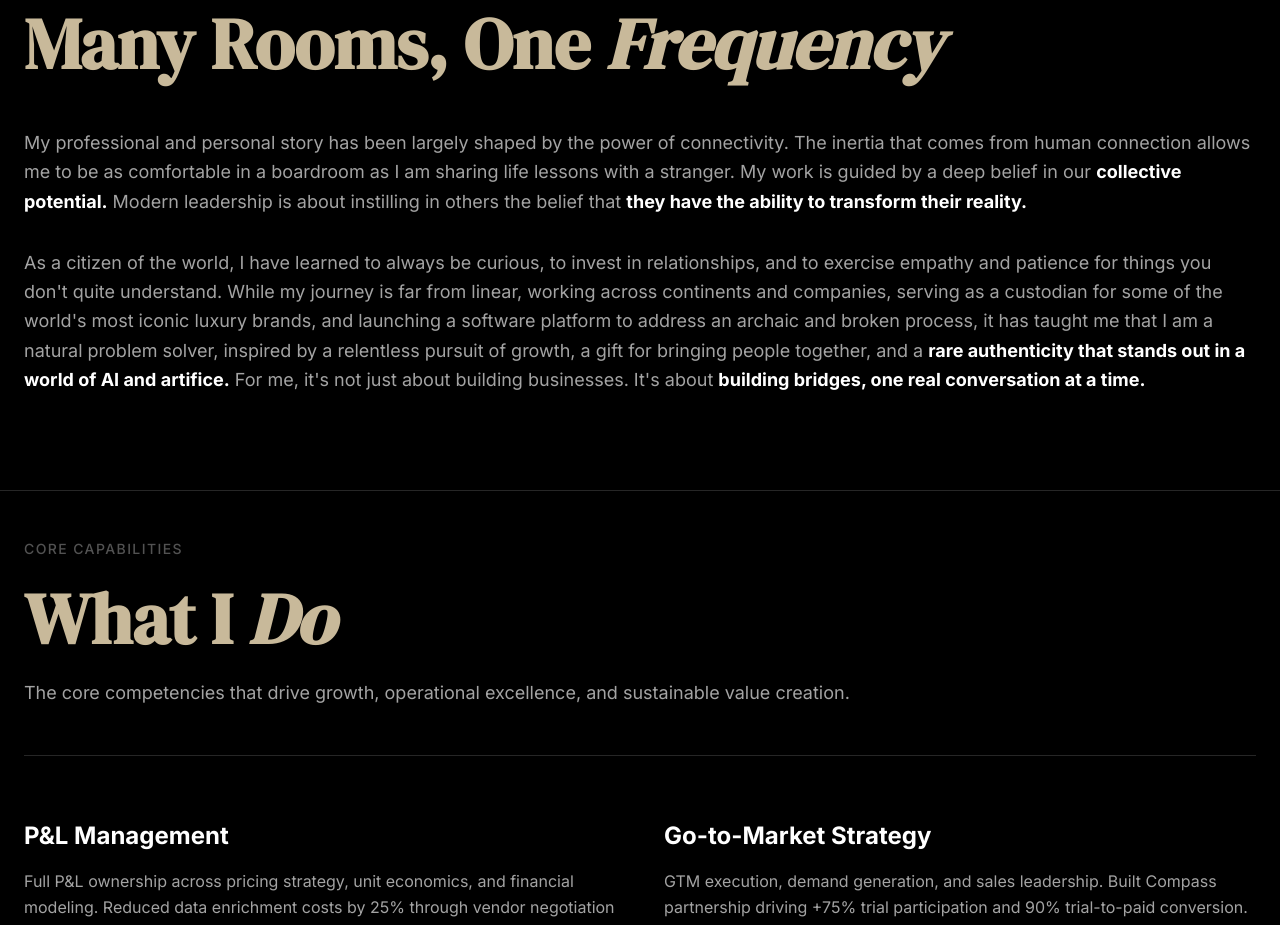
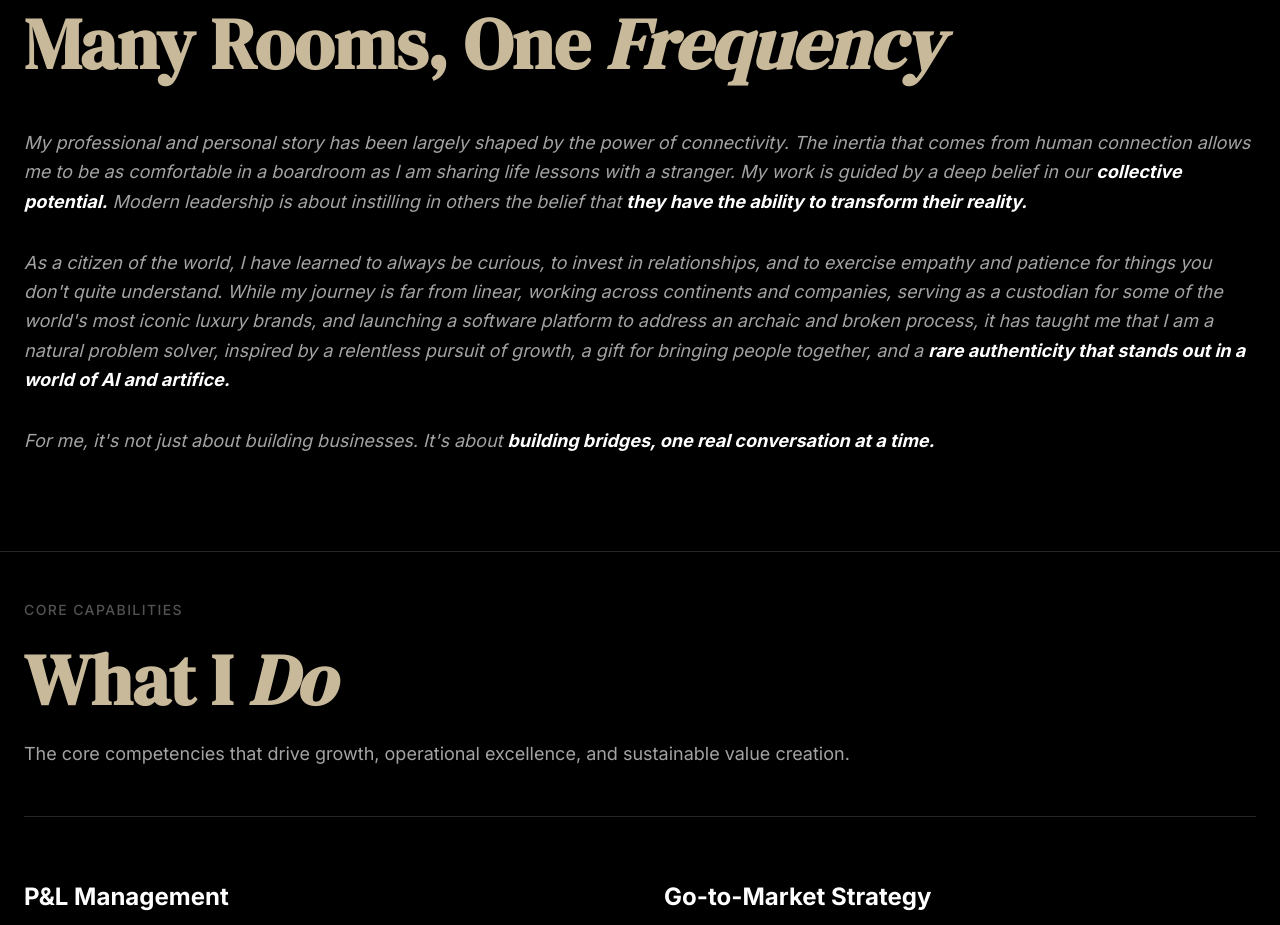
Before and after one commit to letsnavigatebmw/brandonmweaver, a React (Vite) app: page / in a window 1280 px wide. Shown: the part 960-1885 px from the top of the page. Built offline with nearby package versions, Linux system fonts and the light colour scheme.

Commit message:
Update About bio: Italicize all text and add paragraph break at 'For me, it's not just about building businesses...'

```diff
--- a/src/components/About.jsx
+++ b/src/components/About.jsx
@@ -29,11 +29,14 @@ export default function About() {
           <h2 className="text-6xl md:text-7xl font-serif mb-12" style={{ color: '#c8b99a' }}>Many Rooms, One <span className="italic">Frequency</span></h2>
 
           <div>
-            <p className="text-gray-400 text-lg leading-relaxed mb-8">
+            <p className="text-gray-400 text-lg leading-relaxed mb-8 italic">
 My professional and personal story has been largely shaped by the power of connectivity. The inertia that comes from human connection allows me to be as comfortable in a boardroom as I am sharing life lessons with a stranger. My work is guided by a deep belief in our <span className="font-bold text-white">collective potential.</span> Modern leadership is about instilling in others the belief that <span className="font-bold text-white">they have the ability to transform their reality.</span>
             </p>
-            <p className="text-gray-400 text-lg leading-relaxed">
-As a citizen of the world, I have learned to always be curious, to invest in relationships, and to exercise empathy and patience for things you don't quite understand. While my journey is far from linear, working across continents and companies, serving as a custodian for some of the world's most iconic luxury brands, and launching a software platform to address an archaic and broken process, it has taught me that I am a natural problem solver, inspired by a relentless pursuit of growth, a gift for bringing people together, and a <span className="font-bold text-white">rare authenticity that stands out in a world of AI and artifice.</span> For me, it's not just about building businesses. It's about <span className="font-bold text-white">building bridges, one real conversation at a time.</span>
+            <p className="text-gray-400 text-lg leading-relaxed mb-8 italic">
+As a citizen of the world, I have learned to always be curious, to invest in relationships, and to exercise empathy and patience for things you don't quite understand. While my journey is far from linear, working across continents and companies, serving as a custodian for some of the world's most iconic luxury brands, and launching a software platform to address an archaic and broken process, it has taught me that I am a natural problem solver, inspired by a relentless pursuit of growth, a gift for bringing people together, and a <span className="font-bold text-white">rare authenticity that stands out in a world of AI and artifice.</span>
+            </p>
+            <p className="text-gray-400 text-lg leading-relaxed italic">
+For me, it's not just about building businesses. It's about <span className="font-bold text-white">building bridges, one real conversation at a time.</span>
             </p>
           </div>
         </div>
```
